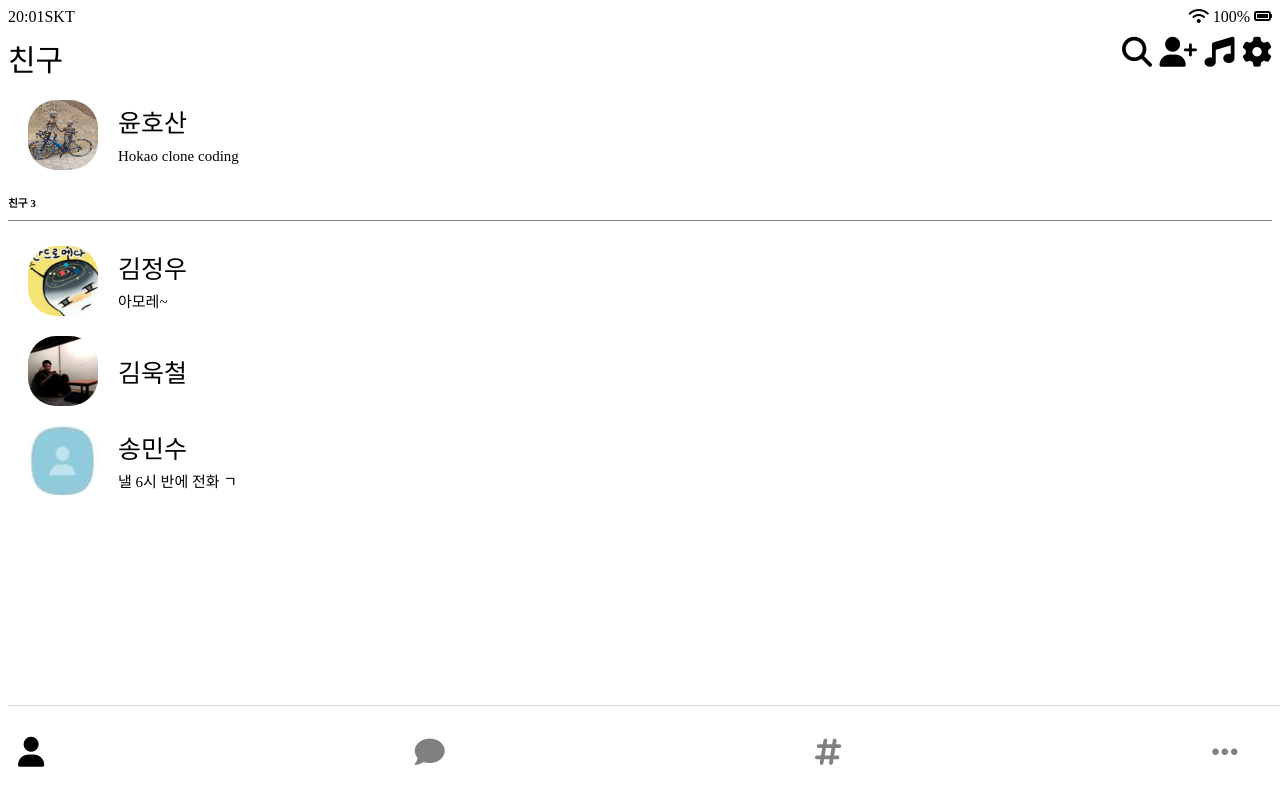
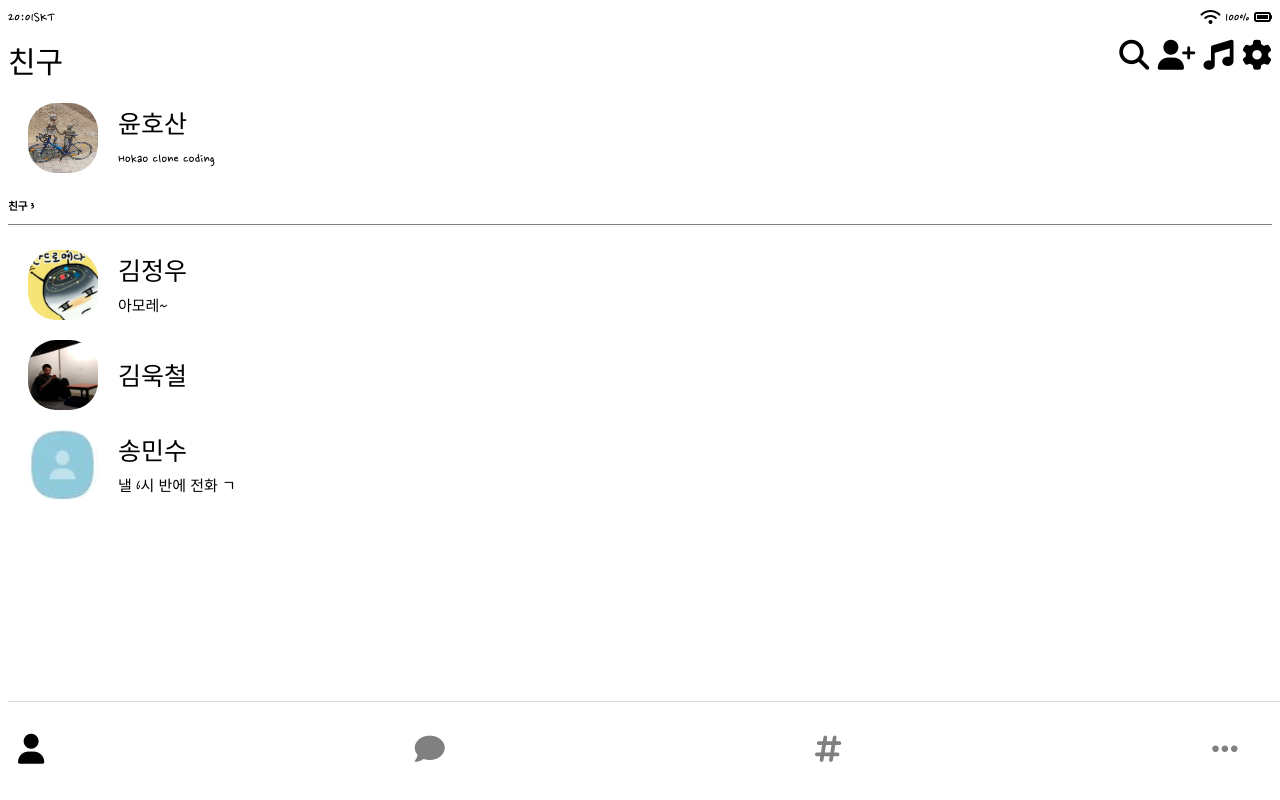
Before and after one commit to hoho428/hokao, a plain HTML site: page index.html in a window 1280 px wide. Drawn offline with Linux system fonts and the light colour scheme.

Commit message:
Update style.css
fond style chage

```diff
--- a/style.css
+++ b/style.css
@@ -1,5 +1,9 @@
+@import url('https://fonts.googleapis.com/css2?family=Nanum+Pen+Script&display=swap');
 @import 'index.css';
 @import 'navigation.css';
 @import 'chats.css';
 @import 'find.css';
 @import 'more.css';
+body{
+  font-family: 'Nanum Pen Script', cursive;
+}
```
